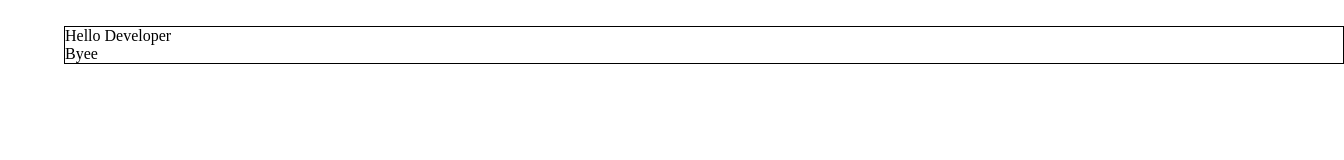
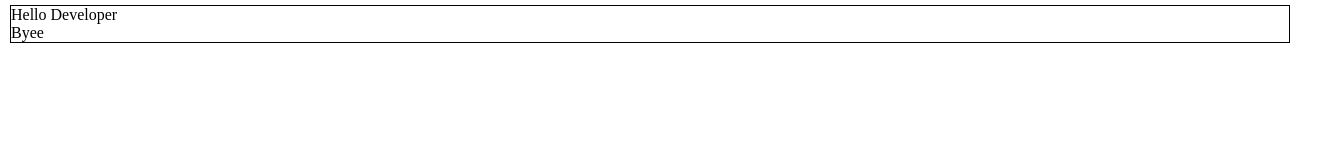
Before and after one commit to iabdagar/digital-resume, a plain HTML site: page index.html in a window 1280 px wide. Shown: the whole page, 1344 px wide, since content can reach past the window. Drawn offline with Linux system fonts and the light colour scheme.

Commit message:
css updated

```diff
--- a/style.css
+++ b/style.css
@@ -6,6 +6,6 @@
 
 #container {
     width: 100%;
-    margin: 2% 5%;
+    margin: 5px 10px;
     border: 1px solid black;
 }
```
